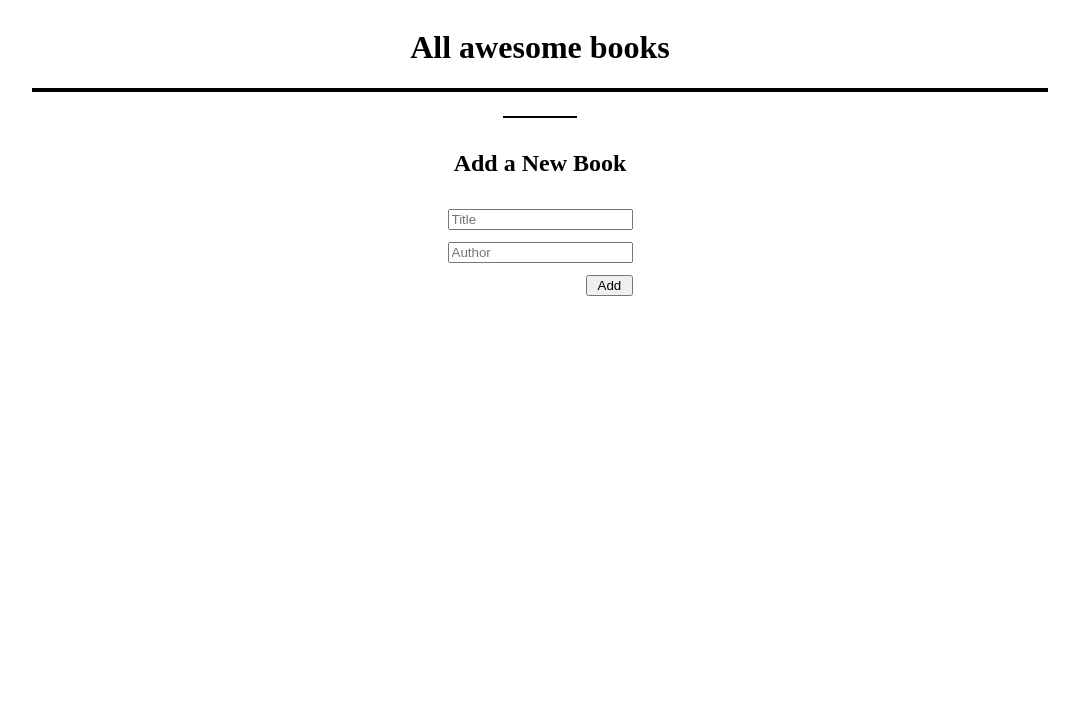
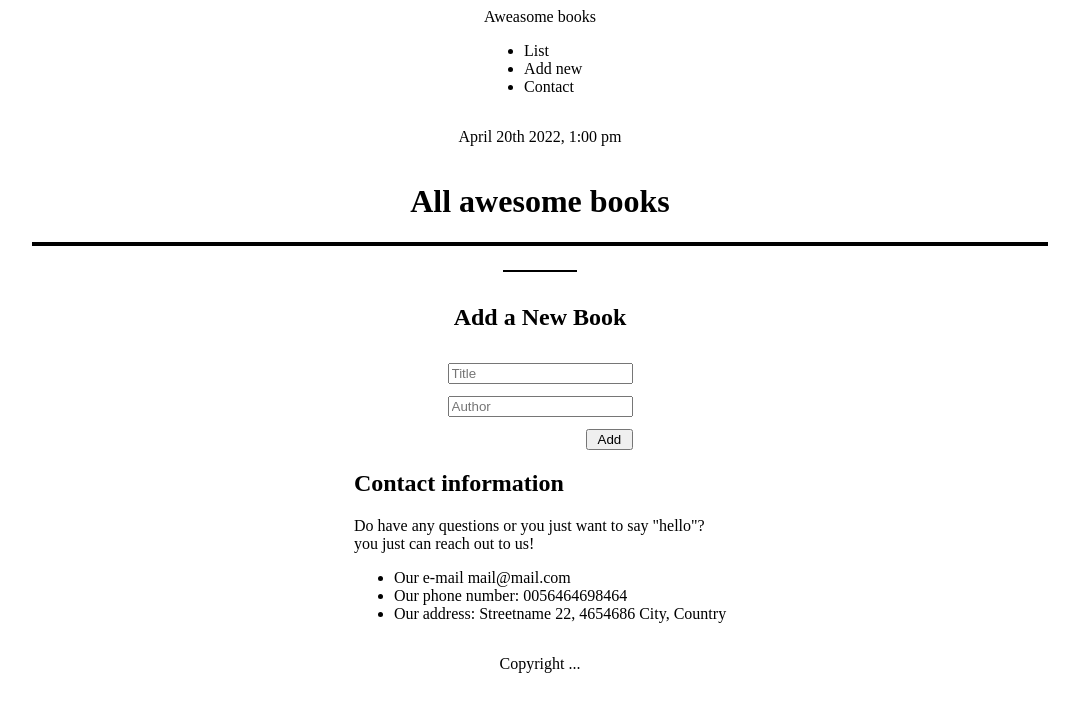
Before and after one commit to andgarzonmal/Aweasome-books-, a website: page index.html in a window 1280 px wide. Shown: the whole page, without its empty margins (100-1179 px from the left). Drawn offline with Linux system fonts and the light colour scheme.

Commit message:
➕ ADD footer nav and contact sections

```diff
--- a/index.html
+++ b/index.html
@@ -8,6 +8,21 @@
   <title>Document</title>
 </head>
 <body>
+
+  <nav class="nav">
+    <div class="logo">
+      Aweasome books
+    </div>
+    <ul class="ul-nav">
+      <li class="nav-items1 list-nav">List</li>
+      <li class="nav-items2 list-nav">Add new</li>
+      <li class="nav-items3 list-nav">Contact</li>
+    </ul>
+  </nav>
+
+  <section class="date">
+    <p>April 20th 2022, 1:00 pm</p>
+  </section>
 
 
   <header>
@@ -30,6 +45,21 @@
     <p class="msgb">Book already added</p>
   </section>
 
+  <section class="contact">
+    <h1>Contact information</h1>
+
+    <p> Do have any questions or you just want to say "hello"? <br> you just can reach out to us!</p>
+    <ul class="contactul">
+      <li>Our e-mail mail@mail.com</li>
+      <li>Our phone number: 0056464698464</li>
+      <li>Our address: Streetname 22, 4654686 City, Country </li>
+    </ul>
+  </section>
+
+  <footer class="copyright">
+    <p>Copyright  ...</p>
+  </footer>
+
   <script src="./index.js"></script>
 </body>
 </html>
```
